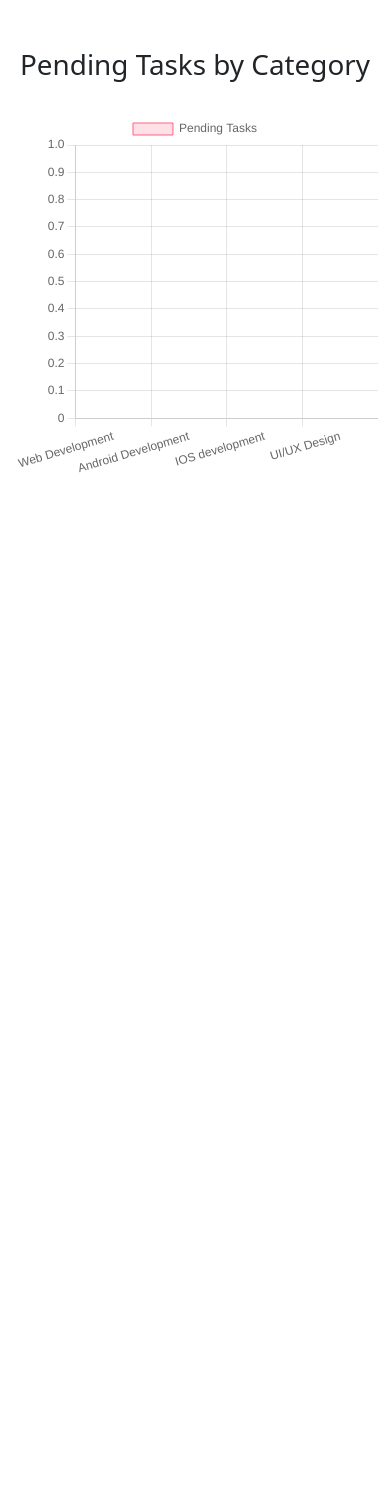
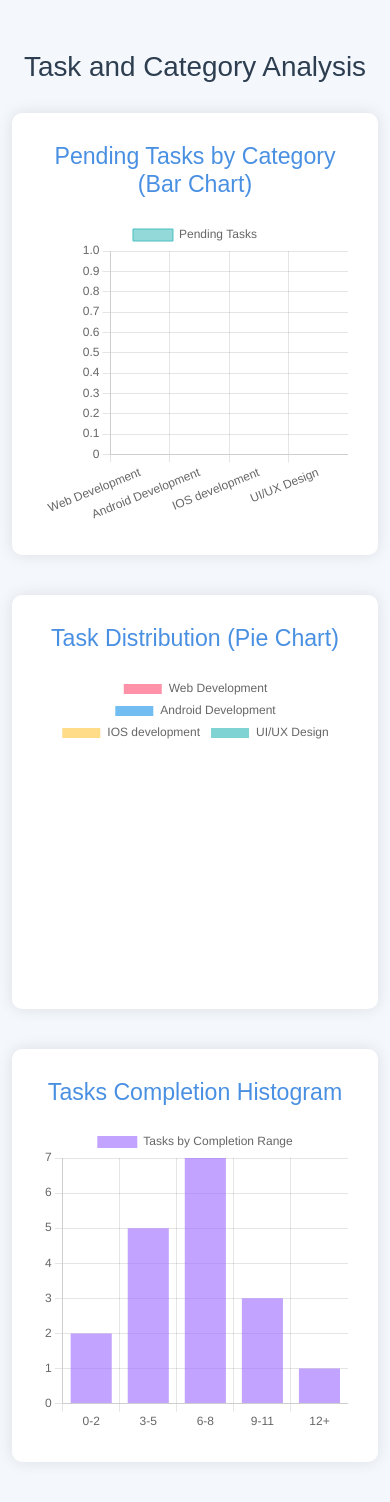
Before and after one commit to Bhargava-design/Task_Management_System, a Django app: page /task-chart/ in a window 390 px wide. Before the commit the page ends 473 px from the top, so only its background shows below. Run offline with Django 5.2, Linux system fonts and the light colour scheme; a user stored in the database is signed in; data comes from the database, SQL or seed files in the repository; both versions use the stored data as it was after the commit.

Commit message:
code has changed

```diff
--- a/task_management_system/task_management_system_app/templates/task_management_system_app/register.html
+++ b/task_management_system/task_management_system_app/templates/task_management_system_app/register.html
@@ -22,7 +22,7 @@
 
 .register-box {
   width: 100%;
-  max-width: 400px;
+  max-width: 800px;
   background: #ffffff;
   border-radius: 15px;
   box-shadow: 0px 8px 20px rgba(0, 0, 0, 0.3);
--- a/task_management_system/task_management_system_app/templates/task_management_system_app/task_chart.html
+++ b/task_management_system/task_management_system_app/templates/task_management_system_app/task_chart.html
@@ -3,65 +3,151 @@
   <head>
     <meta charset="UTF-8" />
     <meta name="viewport" content="width=device-width, initial-scale=1.0" />
-    <title>Task Pending Chart</title>
+    <title>Task and Category Charts</title>
     <!-- Bootstrap CSS -->
     <link href="https://cdn.jsdelivr.net/npm/bootstrap@5.3.0-alpha1/dist/css/bootstrap.min.css" rel="stylesheet" />
+    <style>
+      body {
+        font-family: 'Arial', sans-serif;
+        background-color: #f4f7fc;
+      }
+      .container {
+        margin-top: 50px;
+      }
+      h1 {
+        color: #2d3e50;
+        margin-bottom: 30px;
+      }
+      .chart-container {
+        background-color: #fff;
+        box-shadow: 0px 0px 15px rgba(0, 0, 0, 0.1);
+        border-radius: 10px;
+        padding: 30px;
+      }
+      .chart-title {
+        color: #4a90e2;
+        margin-bottom: 20px;
+      }
+      .chart-wrapper {
+        margin-bottom: 40px;
+      }
+      canvas {
+        border-radius: 8px;
+      }
+    </style>
   </head>
   <body>
     <div class="container">
-      <h1 class="mt-5 text-center">Pending Tasks by Category</h1>
-      <br />
+      <h1 class="text-center">Task and Category Analysis</h1>
+
+      <!-- Row for charts -->
       <div class="row">
-        <div class="col-md-6">
-          <canvas id="taskChart" width="400" height="400"></canvas>
+        <!-- Bar Chart for Pending Tasks by Category -->
+        <div class="col-md-6 chart-wrapper">
+          <div class="chart-container">
+            <h3 class="chart-title text-center">Pending Tasks by Category (Bar Chart)</h3>
+            <canvas id="barChart" width="400" height="400"></canvas>
+          </div>
+        </div>
+
+        <!-- Pie Chart for Task Distribution -->
+        <div class="col-md-6 chart-wrapper">
+          <div class="chart-container">
+            <h3 class="chart-title text-center">Task Distribution (Pie Chart)</h3>
+            <canvas id="pieChart" width="400" height="400"></canvas>
+          </div>
+        </div>
+      </div>
+
+      <!-- Row for Histogram -->
+      <div class="row">
+        <div class="col-md-12 chart-wrapper">
+          <div class="chart-container">
+            <h3 class="chart-title text-center">Tasks Completion Histogram</h3>
+            <canvas id="histogram" width="400" height="400"></canvas>
+          </div>
         </div>
       </div>
     </div>
 
-    <!-- Bootstrap JS (optional for components that require JS) -->
+    <!-- Bootstrap JS -->
     <script src="https://cdn.jsdelivr.net/npm/bootstrap@5.3.0-alpha1/dist/js/bootstrap.bundle.min.js"></script>
     <!-- Chart.js -->
     <script src="https://cdn.jsdelivr.net/npm/chart.js"></script>
     <script>
-    var ctx = document.getElementById('taskChart').getContext('2d');
-    var data = {
-      labels: [{% for category, count in pending_counts.items %}'{{ category }}'{% if not forloop.last %},{% endif %}{% endfor %}],
-      datasets: [{
-        label: 'Pending Tasks',
-        data: [{% for category, count in pending_counts.items %}{{ count }}{% if not forloop.last %},{% endif %}{% endfor %}],
-        backgroundColor: [
-          'rgba(255, 99, 132, 0.2)',
-          'rgba(54, 162, 235, 0.2)',
-          'rgba(255, 206, 86, 0.2)',
-          'rgba(75, 192, 192, 0.2)',
-          'rgba(153, 102, 255, 0.2)',
-          'rgba(255, 159, 64, 0.2)'
-        ],
-        borderColor: [
-          'rgba(255, 99, 132, 1)',
-          'rgba(54, 162, 235, 1)',
-          'rgba(255, 206, 86, 1)',
-          'rgba(75, 192, 192, 1)',
-          'rgba(153, 102, 255, 1)',
-          'rgba(255, 159, 64, 1)'
-        ],
-        borderWidth: 1
-      }]
-    };
+      // Data for charts (replace with Django context data)
+      const labels = [{% for category, count in pending_counts.items %}'{{ category }}'{% if not forloop.last %},{% endif %}{% endfor %}];
+      const dataValues = [{% for category, count in pending_counts.items %}{{ count }}{% if not forloop.last %},{% endif %}{% endfor %}];
 
-    var options = {
-      scales: {
-        y: {
-          beginAtZero: true
-        }
-      }
-    };
+      // Bar Chart for Pending Tasks by Category
+      const barCtx = document.getElementById("barChart").getContext("2d");
+      const barChart = new Chart(barCtx, {
+        type: "bar",
+        data: {
+          labels: labels,
+          datasets: [
+            {
+              label: "Pending Tasks",
+              data: dataValues,
+              backgroundColor: "rgba(75, 192, 192, 0.6)",
+              borderColor: "rgba(75, 192, 192, 1)",
+              borderWidth: 1,
+            },
+          ],
+        },
+        options: {
+          scales: {
+            y: {
+              beginAtZero: true,
+            },
+          },
+        },
+      });
 
-    var myChart = new Chart(ctx, {
-      type: 'bar',
-      data: data,
-      options: options
-    });
-  </script>
+      // Pie Chart for Task Distribution
+      const pieCtx = document.getElementById("pieChart").getContext("2d");
+      const pieChart = new Chart(pieCtx, {
+        type: "pie",
+        data: {
+          labels: labels,
+          datasets: [
+            {
+              data: dataValues,
+              backgroundColor: [
+                "rgba(255, 99, 132, 0.7)",
+                "rgba(54, 162, 235, 0.7)",
+                "rgba(255, 206, 86, 0.7)",
+                "rgba(75, 192, 192, 0.7)",
+                "rgba(153, 102, 255, 0.7)",
+                "rgba(255, 159, 64, 0.7)",
+              ],
+            },
+          ],
+        },
+      });
+
+      // Histogram for Tasks Completion
+      const histogramCtx = document.getElementById("histogram").getContext("2d");
+      const histogram = new Chart(histogramCtx, {
+        type: "bar",
+        data: {
+          labels: ["0-2", "3-5", "6-8", "9-11", "12+"], // Example completion bins
+          datasets: [
+            {
+              label: "Tasks by Completion Range",
+              data: [2, 5, 7, 3, 1], // Example histogram values
+              backgroundColor: "rgba(153, 102, 255, 0.6)",
+            },
+          ],
+        },
+        options: {
+          scales: {
+            y: {
+              beginAtZero: true,
+            },
+          },
+        },
+      });
+    </script>
   </body>
 </html>
--- a/task_management_system/task_management_system_app/views.py
+++ b/task_management_system/task_management_system_app/views.py
@@ -8,12 +8,12 @@ from .models import Category, Task
 from django.shortcuts import render, redirect
 from .models import Category
 from .models import Task
+from django import forms
 from django.urls import reverse
 from django.contrib.auth.forms import UserCreationForm, AuthenticationForm
 from django.contrib.auth.models import User
 from django.contrib.auth.decorators import login_required, user_passes_test
 from django.contrib.admin.views.decorators import staff_member_required
-
 from django.contrib.auth.decorators import login_required
 
 
@@ -26,16 +26,16 @@ admin_required = user_passes_test(lambda user: user.is_superuser)
 
 def user_login(request):
     if request.method == 'POST':
-        form = LoginForm(request, request.POST)
+        form = AuthenticationForm(request, data=request.POST)
         if form.is_valid():
             user = form.get_user()
             login(request, user)
-            if user.is_superuser:  # If the user is an admin
-                return redirect('category_list')
-            else:  # If the user is a normal user
-                return redirect('user_tasks_list')
+            if user.is_superuser:
+                return redirect('category_list')  # Redirect admin to category list
+            else:
+                return redirect('user_tasks_list')  # Redirect normal user to tasks list
     else:
-        form = LoginForm()
+        form = AuthenticationForm()
     return render(request, 'task_management_system_app/login.html', {'form': form})
 
 
@@ -44,11 +44,39 @@ def user_tasks_list(request):
     tasks = request.user.tasks.all()
     return render(request, 'task_management_system_app/user_tasks_list.html', {'tasks': tasks})
 
+class RegistrationForm(UserCreationForm):
+    first_name = forms.CharField(max_length=150, required=True)
+    last_name = forms.CharField(max_length=150, required=True)
+    email = forms.EmailField(required=True)
+    is_superuser = forms.BooleanField(
+        required=False, label="Register as Superuser"
+    )  # Optional field for superuser registration
+    is_staff = forms.BooleanField(required=False, label="Staff Member")
 
-class RegistrationForm(UserCreationForm):
     class Meta:
         model = User
-        fields = ['username', 'password1', 'password2']
+        fields = [
+            'username',
+            'password1',
+            'password2',
+            'first_name',
+            'last_name',
+            'email',
+            'is_superuser',
+            'is_staff',
+        ]
+
+    def save(self, commit=True):
+        user = super().save(commit=False)
+        user.first_name = self.cleaned_data['first_name']
+        user.last_name = self.cleaned_data['last_name']
+        user.email = self.cleaned_data['email']
+        user.is_superuser = self.cleaned_data.get('is_superuser', False)
+        user.is_staff = self.cleaned_data.get('is_staff', False)
+        if commit:
+            user.save()
+        return user
+
 
 
 class LoginForm(AuthenticationForm):
@@ -61,15 +89,17 @@ def register(request):
     if request.method == 'POST':
         form = RegistrationForm(request.POST)
         if form.is_valid():
-            user = form.save(commit=False)  # Don't save immediately
-            user.set_password(form.cleaned_data['password'])  # Hash the password
-            user.save()  # Now save the user
-            login(request, user)  # Log the user in after successful registration
-            return redirect('login')  # Redirect to the login page
+            user = form.save()  # Save the user with all fields
+            login(request, user)  # Log the user in automatically
+            if user.is_superuser:  # Redirect superusers to admin page
+                return redirect('category_list')  # Admin landing page
+            else:
+                return redirect('user_tasks_list')  # Normal user landing page
     else:
         form = RegistrationForm()
 
     return render(request, 'task_management_system_app/register.html', {'form': form})
+
 
 
 
@@ -187,9 +217,13 @@ def category_tasks(request, category_id):
 def task_chart(request):
     categories = Category.objects.all()
     pending_counts = {}
+
     for category in categories:
+        # Modify the query to filter by both category and status
         pending_counts[category.name] = Task.objects.filter(
             category=category,
-            start_date__gt=timezone.now()
+            priority = 3,  # Assuming status field is used for task status
+            start_date__gt=timezone.now()  # If you want only future tasks
         ).count()
+
     return render(request, 'task_management_system_app/task_chart.html', {'pending_counts': pending_counts})
```
Also changed, not shown: task_management_system/data.json (added, +1 -0 lines), task_management_system/task_management_system/settings.py (+6 -2 lines), task_management_system/task_management_system_app/models.py (+12 -20 lines), task_management_system/db.sqlite3, task_management_system/task_management_system_app/migrations/0002_task_status_alter_task_priority.py (added).
